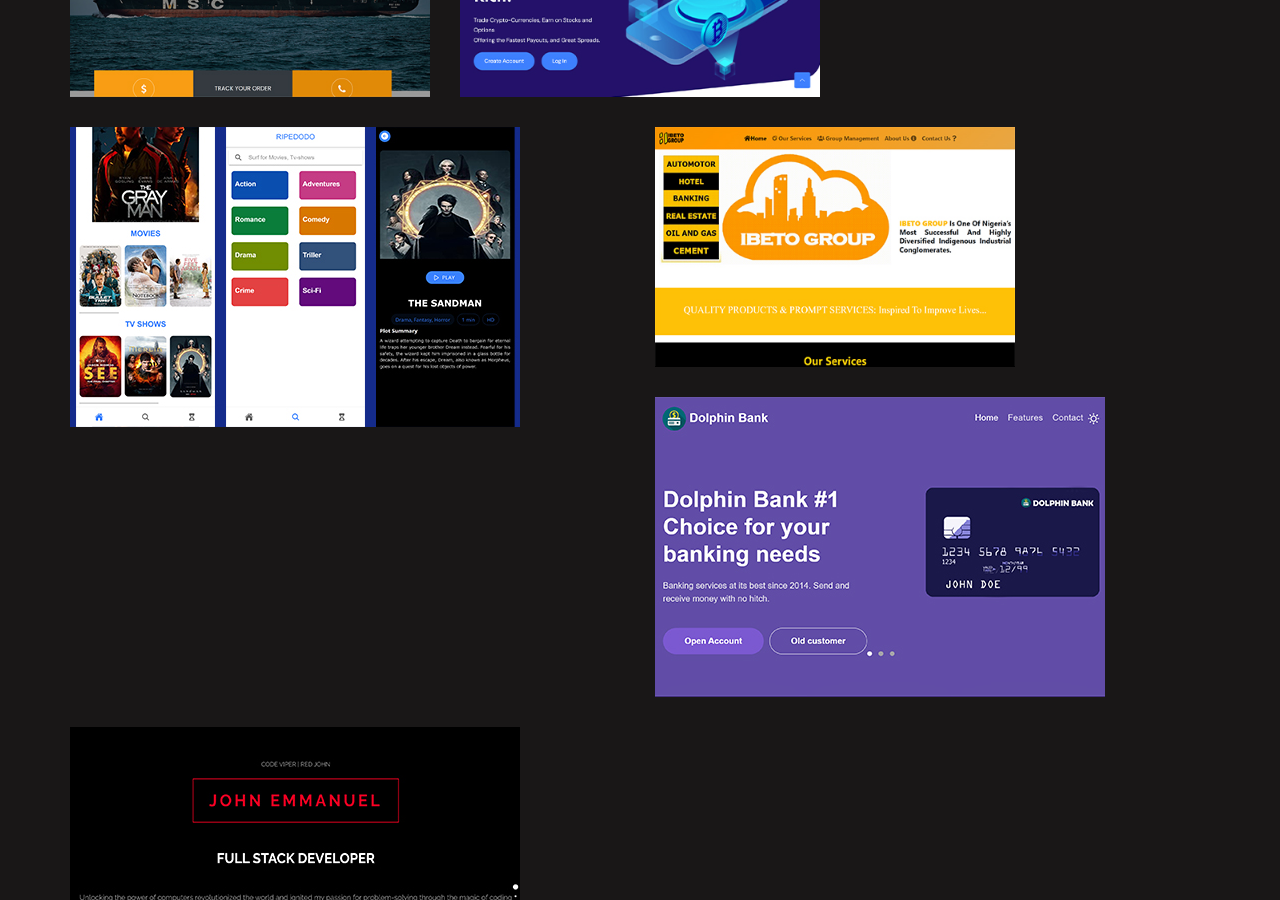
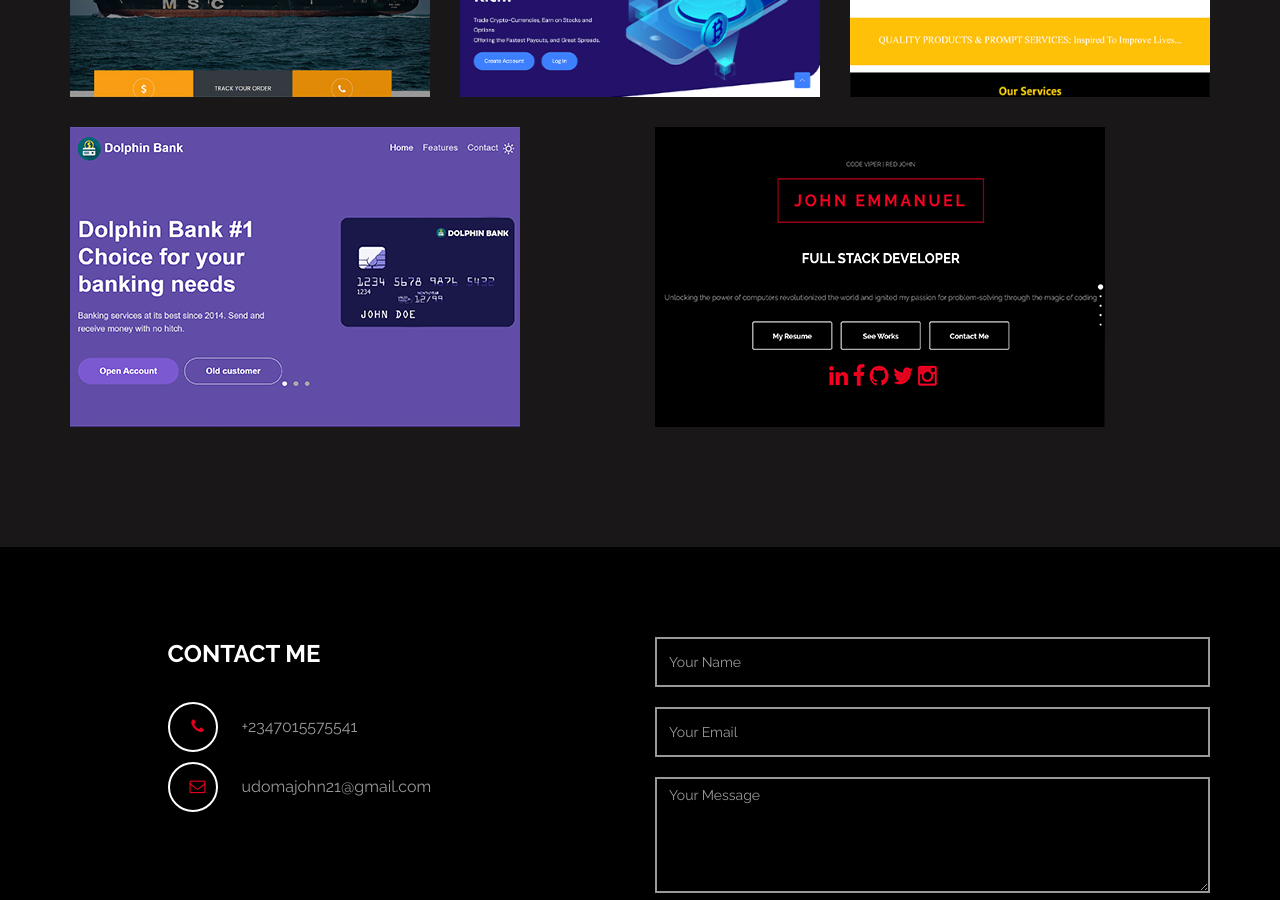
Before and after one commit to JohnnieEmmanuel/portfolio, an Angular app: page /home in a window 1280 px wide. Shown: the part 1900-2800 px from the top of the page. Built offline with nearby package versions, Linux system fonts and the light colour scheme.

Commit message:
clean up

```diff
--- a/src/app/home/home.component.html
+++ b/src/app/home/home.component.html
@@ -168,16 +168,6 @@
 							</div>
 					</div>
 				</div>
-				<div class="col-md-6 col-xs-6 wow fadeIn" data-wow-delay="0.6s">
-					<div class="portfolio-thumb">
-						<img src="assets/images/ripedodo.jpg" class="img-responsive" alt="portfolio img">
-							<div class="portfolio-overlay">
-								<a class="btn btn-default  "   data-wow-delay="0.7s" style="font-weight: bolder ; background:transparent; color:white;"> <i class="fa fa-globe portfolio-icon"></i> View Site</a>
-								<a class="btn btn-default smoothScroll wow fadeInUp"  data-wow-delay="0.7s" style="font-weight: bolder ; background:transparent; color:white;"> <i class="fa fa-github portfolio-icon"></i>Git Repo</a>
-
-							</div>
-					</div>
-				</div>
 				<div class="col-md-4 col-xs-6 wow fadeIn" data-wow-delay="0.6s">
 					<div class="portfolio-thumb">
 						<img src="assets/images/ibeto.jpg" class="img-responsive" alt="ibeto website">
@@ -207,17 +197,6 @@
 
 							</div>
 					</div>
-					<div class="col-md-6 col-xs-6 wow fadeIn" data-wow-delay="0.6s">
-						<div class="portfolio-thumb">
-							<img src="assets/images/elight.jpg" class="img-responsive" alt="portfolio img">
-								<div class="portfolio-overlay">
-									<a class="btn btn-default  "   data-wow-delay="0.7s" style="font-weight: bolder ; background:transparent; color:white;"> <i class="fa fa-globe portfolio-icon"></i> View Site</a>
-									<a class="btn btn-default smoothScroll wow fadeInUp"  data-wow-delay="0.7s" style="font-weight: bolder ; background:transparent; color:white;"> <i class="fa fa-github portfolio-icon"></i>Git Repo</a>
-
-								</div>
-						</div>
-					</div>
-
 				</div>
 			</div>
 		</div>
```
